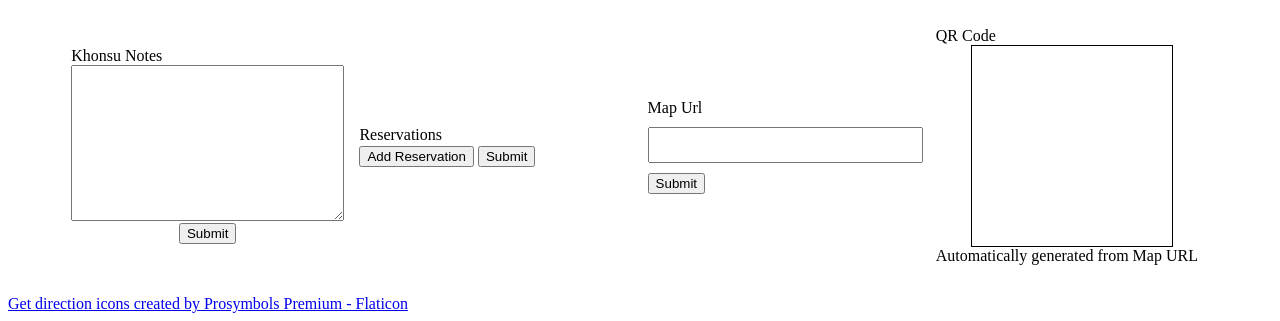
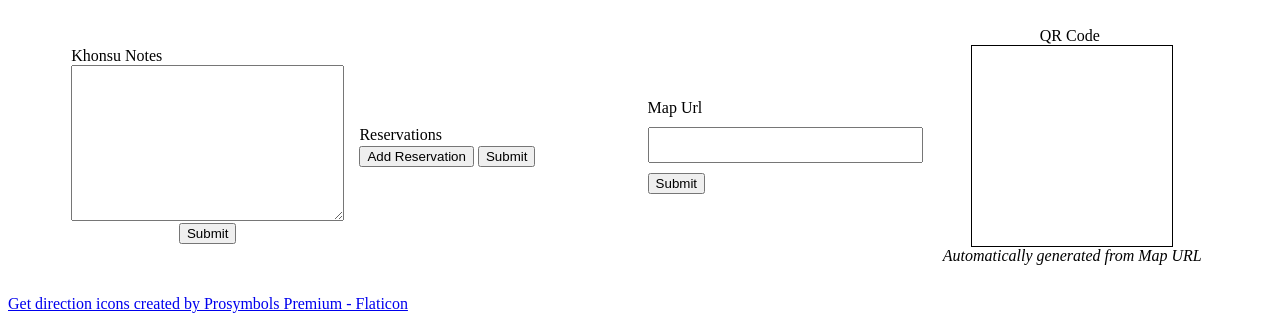
Before and after one commit to TheMuno/add-map-markers-to-page, a plain HTML site: page index.html in a window 1280 px wide. Shown: the part 585-906 px from the top of the page. Drawn offline with Linux system fonts and the light colour scheme; some packages are replaced by stand-ins of ours; no server answers.

Commit message:
Updated QRCode div positioning

```diff
--- a/index.html
+++ b/index.html
@@ -47,10 +47,17 @@
             display: block;
         }
 
+        .map-url-qrcode {
+            display: flex;
+            align-items: center;
+            justify-content: center;
+            flex-direction: column;
+        }
+
         .map-url-qrcode .map-url-qr {
             height: 200px;
             width: 200px;
-            margin: auto;
+            /* margin: auto; */
             border: 1px solid black;
         }
 
@@ -145,7 +152,7 @@
             <label for="map-url-qr">QR Code</label>
             <div class="map-url-qr"></div>
             <!-- <input type="button" value="Submit" class="save-khonsu-data save-qrcode"> -->
-            <div>Automatically generated from Map URL</div>
+            <div><i>Automatically generated from Map URL</i></div>
         </div>
     </div>
     <a href="https://www.flaticon.com/free-icons/new-tab" title="new-tab icons">Get direction icons created by Prosymbols Premium - Flaticon</a>
```
